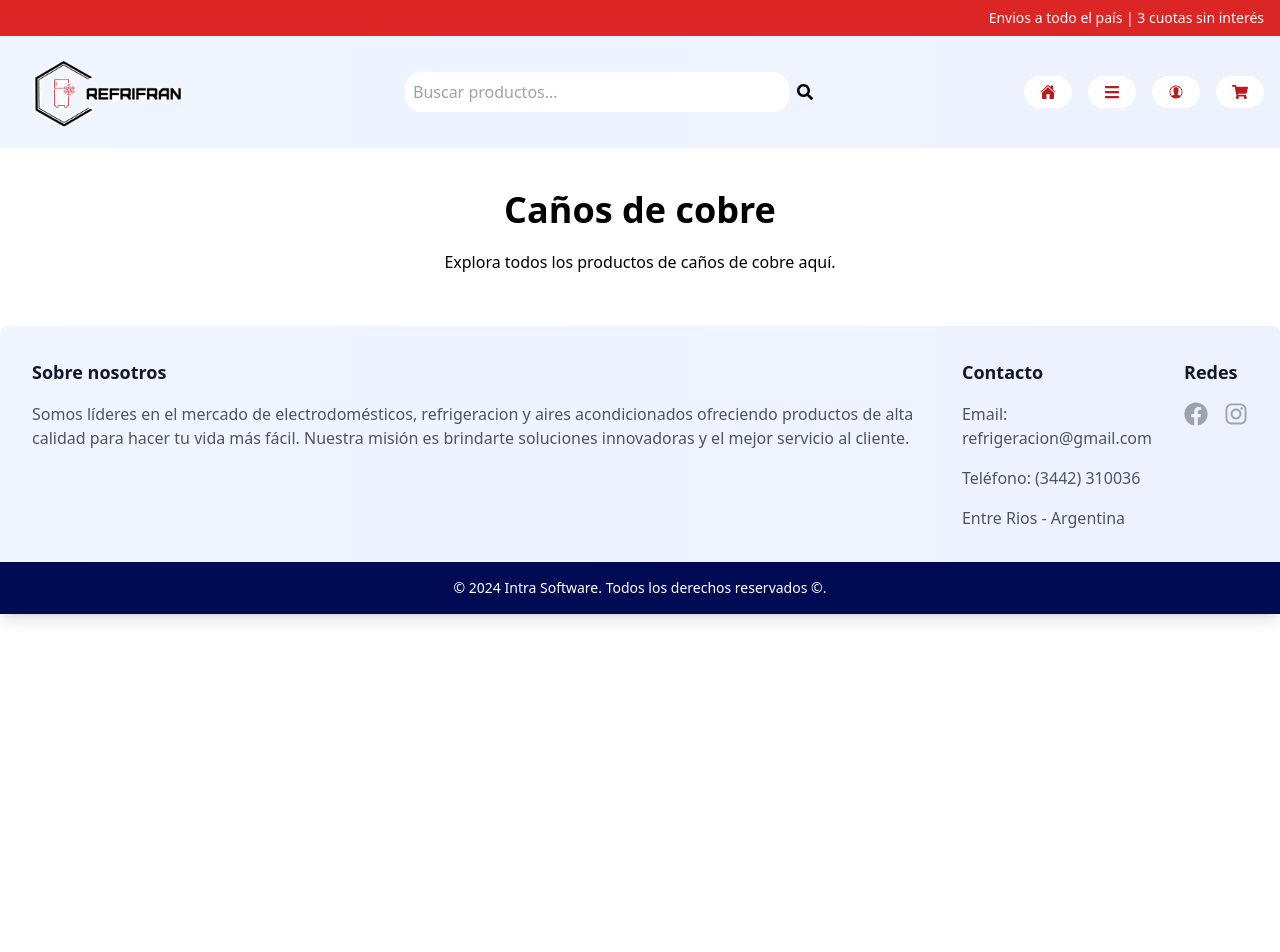
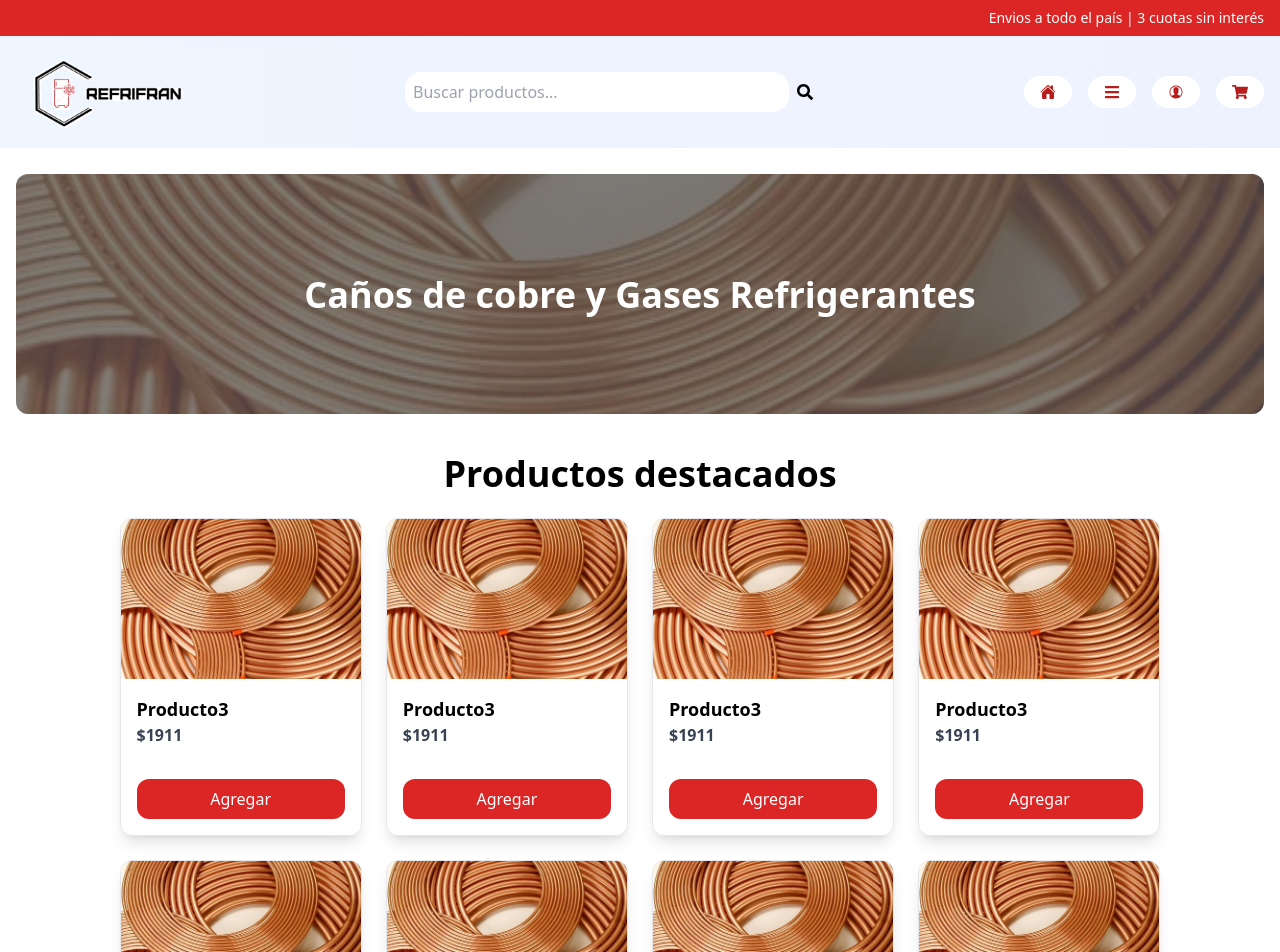
Before and after one commit to francoarmando1911/refrigeracion, a React (Vite) app: page /Cobre in a window 1280 px wide. Shown: the top 952 px of the page. Before the commit the page ends 800 px from the top, so only its background shows below. Built offline with nearby package versions, Linux system fonts and the light colour scheme.

Commit message:
actualizando componentes

```diff
--- a/src/App.tsx
+++ b/src/App.tsx
@@ -11,7 +11,6 @@
 import Refrigeracion from './pages/Refrigeracion';
 import AireAcondicionado from './pages/AireAcondicionado';
 import Cobre from './pages/Cobre';
-import Gas from './pages/Gas';
 import Herramientas from './pages/Herramientas';
 
 const App: React.FC = () => {
@@ -48,7 +47,6 @@
           <Route path="/Refrigeracion" element={<Refrigeracion />} />
           <Route path="/AireAcondicionado" element={<AireAcondicionado />} />
           <Route path="/Cobre" element={<Cobre />} />
-          <Route path="/Gas" element={<Gas />} />
           <Route path="/Herramientas" element={<Herramientas />} />
         </Routes>
       </main>
--- a/src/components/Header.tsx
+++ b/src/components/Header.tsx
@@ -3,7 +3,7 @@
 import { FaShoppingCart, FaBars, FaSearch, FaTools } from 'react-icons/fa';
 import { IoHome } from 'react-icons/io5';
 import { IoIosContact } from 'react-icons/io';
-import { CgSmartHomeBoiler, CgSmartHomeRefrigerator } from 'react-icons/cg';
+import { CgSmartHomeRefrigerator } from 'react-icons/cg';
 import { GiSplitCross } from 'react-icons/gi';
 import { SiProtools } from 'react-icons/si';
 import { CSSTransition } from 'react-transition-group';
@@ -122,14 +122,9 @@
                         onClick={() => navigate('/Cobre')}
                         className="w-full bg-slate-200 text-red-700 px-4 py-2 rounded-full font-semibold hover:bg-purple-100 transition duration-300 flex items-center mb-2 md:w-auto"
                     >
-                        <SiProtools className="inline-block mr-2" /> Caños de cobre y Accesorios
+                        <SiProtools className="inline-block mr-2" /> Caños de cobre | Gases refrigerantes
                     </button>
-                    <button
-                        onClick={() => navigate('/Gas')}
-                        className="w-full bg-slate-200 text-red-700 px-4 py-2 rounded-full font-semibold hover:bg-purple-100 transition duration-300 flex items-center mb-2 md:w-auto"
-                    >
-                        <CgSmartHomeBoiler className="inline-block mr-2" /> Gases Refrigerantes
-                    </button>
+
                     <button
                         onClick={() => navigate('/Herramientas')}
                         className="w-full bg-slate-200 text-red-700 px-4 py-2 rounded-full font-semibold hover:bg-purple-100 transition duration-300 flex items-center mb-2 md:w-auto"
--- a/src/data/aires.ts
+++ b/src/data/aires.ts
@@ -1,12 +1,12 @@
 import { Product } from '../types/types';
 
 export const productsAires: Product[] = [
-    { id: 1, name: 'Producto2', price: 1911, imageUrl: '/electrod1.png', category: 'aire' },
-    { id: 2, name: 'Producto2', price: 1911, imageUrl: '/electrod1.png', category: 'aire' },
-    { id: 3, name: 'Producto2', price: 1911, imageUrl: '/electrod1.png', category: 'aire' },
-    { id: 4, name: 'Producto2', price: 1911, imageUrl: '/electrod1.png', category: 'aire' },
-    { id: 5, name: 'Producto2', price: 1911, imageUrl: '/electrod1.png', category: 'aire' },
-    { id: 6, name: 'Producto2', price: 1911, imageUrl: '/electrod1.png', category: 'aire' },
-    { id: 7, name: 'Producto2', price: 1911, imageUrl: '/electrod1.png', category: 'aire' },
-    { id: 8, name: 'Producto2', price: 1911, imageUrl: '/electrod1.png', category: 'aire' },
+    { id: 1, name: 'Producto2', price: 1911, imageUrl: '/sliderAire.png', category: 'aire' },
+    { id: 2, name: 'Producto2', price: 1911, imageUrl: '/sliderAire.png', category: 'aire' },
+    { id: 3, name: 'Producto2', price: 1911, imageUrl: '/sliderAire.png', category: 'aire' },
+    { id: 4, name: 'Producto2', price: 1911, imageUrl: '/sliderAire.png', category: 'aire' },
+    { id: 5, name: 'Producto2', price: 1911, imageUrl: '/sliderAire.png', category: 'aire' },
+    { id: 6, name: 'Producto2', price: 1911, imageUrl: '/sliderAire.png', category: 'aire' },
+    { id: 7, name: 'Producto2', price: 1911, imageUrl: '/sliderAire.png', category: 'aire' },
+    { id: 8, name: 'Producto2', price: 1911, imageUrl: '/sliderAire.png', category: 'aire' },
 ];
--- /dev/null
+++ b/src/data/cobre.ts
@@ -0,0 +1,12 @@
+import { Product } from '../types/types';
+
+export const productsCobre: Product[] = [
+    { id: 1, name: 'Producto3', price: 1911, imageUrl: '/cobreSlider.png', category: 'aire' },
+    { id: 2, name: 'Producto3', price: 1911, imageUrl: '/cobreSlider.png', category: 'aire' },
+    { id: 3, name: 'Producto3', price: 1911, imageUrl: '/cobreSlider.png', category: 'aire' },
+    { id: 4, name: 'Producto3', price: 1911, imageUrl: '/cobreSlider.png', category: 'aire' },
+    { id: 5, name: 'Producto3', price: 1911, imageUrl: '/cobreSlider.png', category: 'aire' },
+    { id: 6, name: 'Producto3', price: 1911, imageUrl: '/cobreSlider.png', category: 'aire' },
+    { id: 7, name: 'Producto3', price: 1911, imageUrl: '/cobreSlider.png', category: 'aire' },
+    { id: 8, name: 'Producto3', price: 1911, imageUrl: '/cobreSlider.png', category: 'aire' },
+];
--- a/src/pages/Cobre.tsx
+++ b/src/pages/Cobre.tsx
@@ -1,12 +1,65 @@
-import React from 'react'
+import React from 'react';
+import { productsCobre } from '../data/cobre';
+import { Product } from '../types/types';
 
 const Cobre: React.FC = () => {
+    const addToCart = (product: Product) => {
+        console.log('Producto agregado al carrito:', product);
+    };
+
     return (
-        <div className="p-4">
-            <h1 className="text-3xl font-bold text-center md:text-4xl">Caños de cobre</h1>
-            <h2 className='p-5 text-center'>Explora todos los productos de caños de cobre aquí.</h2>
-        </div>
+        <>
+            <div className="relative overflow-hidden rounded-xl">
+                <div className="w-full h-60 relative flex items-center justify-center px-6">
+                    <div
+                        className="absolute inset-0 w-full h-full bg-cover bg-center"
+                        style={{ backgroundImage: "url('/cobreSlider.png')", opacity: 0.5 }}
+                    ></div>
+                    <div className="absolute inset-0 bg-black bg-opacity-50"></div>
+                    <h1 className="text-4xl font-bold text-center leading-tight text-white relative z-10"
+                        style={{ zIndex: '1' }}>
+                        Caños de cobre y Gases Refrigerantes
+                    </h1>
+                </div>
+            </div>
+
+            <h1 className="text-4xl font-bold text-center pt-10">Productos destacados</h1>
+
+            <div className="w-full max-w-7xl mx-auto px-4 sm:px-6 lg:px-8 py-6">
+                <div className="flex flex-wrap justify-center gap-6">
+                    {productsCobre.map((product) => (
+                        <div
+                            key={product.id}
+                            className="relative min-w-[200px] max-w-xs border rounded-xl shadow-lg overflow-hidden flex flex-col"
+                        >
+                            <img
+                                src={product.imageUrl}
+                                alt={product.name}
+                                className="w-full h-40 object-cover"
+                            />
+                            {product.discount && (
+                                <div className="absolute top-2 right-2 bg-red-500 text-white px-2 py-1 rounded-lg">
+                                    {product.discount}%
+                                </div>
+                            )}
+                            <div className="p-4 flex-grow">
+                                <h2 className="text-lg font-bold">{product.name}</h2>
+                                <p className="text-gray-700 font-semibold">${product.price}</p>
+                            </div>
+                            <div className="p-4 flex justify-center">
+                                <button
+                                    onClick={() => addToCart(product)}
+                                    className="w-full bg-red-600 text-white rounded-xl hover:bg-red-700 transition duration-200 py-2"
+                                >
+                                    Agregar
+                                </button>
+                            </div>
+                        </div>
+                    ))}
+                </div>
+            </div>
+        </>
     );
-}
+};
 
 export default Cobre;
--- a/src/pages/Gas.tsx
+++ /dev/null
@@ -1,12 +0,0 @@
-import React from 'react'
-
-const Gas: React.FC = () => {
-    return (
-        <div className="p-4">
-            <h1 className="text-3xl font-bold text-center md:text-4xl">Gas</h1>
-            <h2 className='p-5 text-center'>Explora todos los productos de gas aquí.</h2>
-        </div>
-    );
-}
-
-export default Gas;
--- a/src/pages/Herramientas.tsx
+++ b/src/pages/Herramientas.tsx
@@ -1,12 +1,65 @@
-import React from 'react'
+import React from 'react';
+import { productsAires } from '../data/aires';
+import { Product } from '../types/types';
 
 const Herramientas: React.FC = () => {
+    const addToCart = (product: Product) => {
+        console.log('Producto agregado al carrito:', product);
+    };
+
     return (
-        <div className="p-4">
-            <h1 className="text-3xl font-bold text-center md:text-4xl">Electricidad y herramientas</h1>
-            <h2 className='p-5 text-center'>Explora todos los productos de Electricidad y herramientas aquí.</h2>
-        </div>
+        <>
+            <div className="relative overflow-hidden rounded-xl">
+                <div className="w-full h-60 relative flex items-center justify-center px-6">
+                    <div
+                        className="absolute inset-0 w-full h-full bg-cover bg-center"
+                        style={{ backgroundImage: "url('/electricidadSlider.png')", opacity: 0.5 }}
+                    ></div>
+                    <div className="absolute inset-0 bg-black bg-opacity-50"></div>
+                    <h1 className="text-4xl font-bold text-center leading-tight text-white relative z-10"
+                        style={{ zIndex: '1' }}>
+                        Electricidad y Herramientas
+                    </h1>
+                </div>
+            </div>
+
+            <h1 className="text-4xl font-bold text-center pt-10">Productos destacados</h1>
+
+            <div className="w-full max-w-7xl mx-auto px-4 sm:px-6 lg:px-8 py-6">
+                <div className="flex flex-wrap justify-center gap-6">
+                    {productsAires.map((product) => (
+                        <div
+                            key={product.id}
+                            className="relative min-w-[200px] max-w-xs border rounded-xl shadow-lg overflow-hidden flex flex-col"
+                        >
+                            <img
+                                src={product.imageUrl}
+                                alt={product.name}
+                                className="w-full h-40 object-cover"
+                            />
+                            {product.discount && (
+                                <div className="absolute top-2 right-2 bg-red-500 text-white px-2 py-1 rounded-lg">
+                                    {product.discount}%
+                                </div>
+                            )}
+                            <div className="p-4 flex-grow">
+                                <h2 className="text-lg font-bold">{product.name}</h2>
+                                <p className="text-gray-700 font-semibold">${product.price}</p>
+                            </div>
+                            <div className="p-4 flex justify-center">
+                                <button
+                                    onClick={() => addToCart(product)}
+                                    className="w-full bg-red-600 text-white rounded-xl hover:bg-red-700 transition duration-200 py-2"
+                                >
+                                    Agregar
+                                </button>
+                            </div>
+                        </div>
+                    ))}
+                </div>
+            </div>
+        </>
     );
-}
+};
 
 export default Herramientas;
```
Also changed, not shown: public/cobreSlider.png (added), public/electricidadSlider.png (added).
